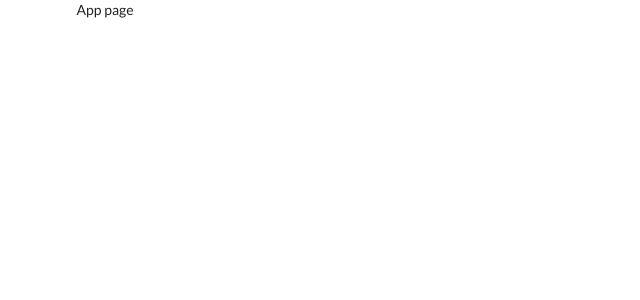
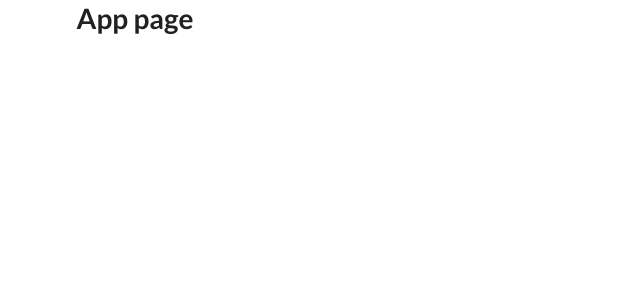
Before and after one commit to Koko-Dev/react-blog-posts, a React (Create React App) app: page / in a window 1280 px wide. Shown: the top 300 px of the page, without its empty margins (0-640 px from the left). Built offline with nearby package versions, Linux system fonts and the light colour scheme.

Commit message:
Refactor and in src/reducers/index.js, import combineReducers from redux, export combineReducers with a dummy key with an assigned arrow function which returns a fixed value; we do this to trick redux to thinking it has a valid reducer to remove error message

```diff
--- a/public/index.html
+++ b/public/index.html
@@ -25,7 +25,7 @@
       work correctly both with client-side routing and a non-root public URL.
       Learn how to configure a non-root public URL by running `npm run build`.
     -->
-    <title>React App</title>
+    <title>Blog Posts</title>
   </head>
   <body>
     <noscript>You need to enable JavaScript to run this app.</noscript>
--- a/src/components/App.js
+++ b/src/components/App.js
@@ -1,7 +1,11 @@
 import React from 'react';
 
 const App = () => {
-	return <div className="ui container">App page</div>
+	return (
+		<div className="ui container">
+		<h1>App page</h1>
+	</div>
+	)
 }
 
 export default App;
--- a/src/reducers/index.js
+++ b/src/reducers/index.js
@@ -1,7 +1,5 @@
-import React from 'react';
+import {combineReducers} from "redux";
 
-export const reduct = () => {
-	console.log('reducer');
-}
-
-export default reduct;
+export default combineReducers({
+	replaceMe: () => 'hi there'
+});
```
